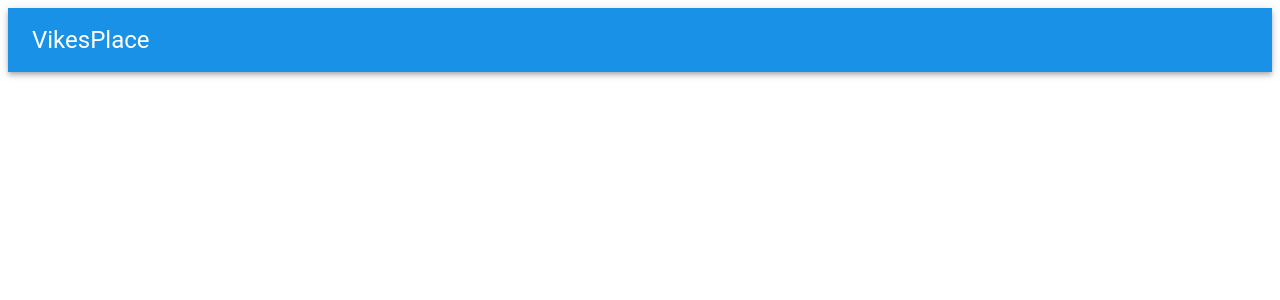
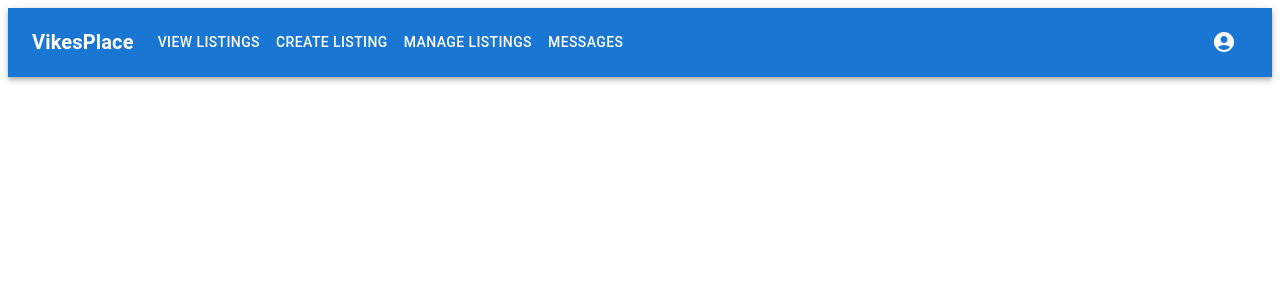
Before and after one commit to vikesplace/vikesplace, a React (Create React App) app in the folder frontend/: page / in a window 1280 px wide. Shown: the top 300 px of the page. Built offline with nearby package versions, Linux system fonts and the light colour scheme.

Commit message:
Created initial nav bar

```diff
--- a/frontend/package.json
+++ b/frontend/package.json
@@ -5,6 +5,7 @@
   "dependencies": {
     "@emotion/react": "^11.11.4",
     "@emotion/styled": "^11.11.5",
+    "@mui/icons-material": "^5.15.19",
     "@mui/material": "^5.15.19",
     "@testing-library/jest-dom": "^5.17.0",
     "@testing-library/react": "^13.4.0",
--- a/frontend/src/App.js
+++ b/frontend/src/App.js
@@ -1,21 +1,13 @@
 import React from 'react';
-import AppBar from '@mui/material/AppBar';
-import Toolbar from '@mui/material/Toolbar';
-import Typography from '@mui/material/Typography';
 import Container from '@mui/material/Container';
 import Box from '@mui/material/Box';
+import NavBar from './NavBar.js';
 import './App.css';
 
 function App() {
   return (
     <div className="App">
-      <AppBar position="static" sx={{ backgroundColor: '#1891e6' }}>
-        <Toolbar sx={{ justifyContent: 'flex-start' }}>
-          <Typography variant="h5" component="div" >
-            VikesPlace
-          </Typography>
-        </Toolbar>
-      </AppBar>
+      <NavBar position="static"></NavBar>
       <Container>
         <Box mt={2}>
           {/* Add your main content here */}
--- /dev/null
+++ b/frontend/src/NavBar.js
@@ -0,0 +1,144 @@
+import * as React from 'react';
+import AppBar from '@mui/material/AppBar';
+import Box from '@mui/material/Box';
+import Toolbar from '@mui/material/Toolbar';
+import IconButton from '@mui/material/IconButton';
+import Typography from '@mui/material/Typography';
+import Menu from '@mui/material/Menu';
+import MenuIcon from '@mui/icons-material/Menu';
+import AccountCircle from '@mui/icons-material/AccountCircle';
+import Container from '@mui/material/Container';
+import Button from '@mui/material/Button';
+import MenuItem from '@mui/material/MenuItem';
+
+const pages = ['View Listings', 'Create Listing', 'Manage Listings', 'Messages'];
+const settings = ['User Profile', 'Logout'];
+
+function NavBar() {
+  const [anchorElNav, setAnchorElNav] = React.useState(null);
+  const [anchorElUser, setAnchorElUser] = React.useState(null);
+
+  const handleOpenNavMenu = (event) => {
+    setAnchorElNav(event.currentTarget);
+  };
+
+  const handleCloseNavMenu = () => {
+    setAnchorElNav(null);
+  };
+
+  const handleOpenUserMenu = (event) => {
+    setAnchorElUser(event.currentTarget);
+  };
+
+  const handleCloseUserMenu = () => {
+    setAnchorElUser(null);
+  };
+
+  return (
+    <AppBar position="static">
+      <Container maxWidth="xl">
+        <Toolbar disableGutters>
+          <Typography
+            variant="h6"
+            noWrap
+            component="a"
+            href="#nav-bar"
+            sx={{
+              mr: 2,
+              display: { xs: 'none', md: 'flex' },
+              fontWeight: 700,
+              color: 'inherit',
+              textDecoration: 'none',
+            }}
+          >
+            VikesPlace
+          </Typography>
+
+          <Box sx={{ flexGrow: 1, display: { xs: 'flex', md: 'none' } }}>
+            <IconButton
+              size="large"
+              aria-label="account of current user"
+              aria-controls="menu-appbar"
+              aria-haspopup="true"
+              onClick={handleOpenNavMenu}
+              color="inherit"
+            >
+            <MenuIcon />
+            </IconButton>
+            <Menu
+              id="menu-appbar"
+              anchorElNav={anchorElNav}
+              anchorOrigin={{
+                vertical: 'bottom',
+                horizontal: 'left',
+              }}
+              keepMounted
+              transformOrigin={{
+                vertical: 'top',
+                horizontal: 'left',
+              }}
+              open={Boolean(anchorElNav)}
+              onClose={handleCloseNavMenu}
+              sx={{
+                display: { xs: 'block', md: 'none' },
+              }}
+            >
+              {pages.map((page) => (
+                <MenuItem key={page} onClick={handleCloseNavMenu}>
+                  <Typography textAlign="center">{page}</Typography>
+                </MenuItem>
+              ))}
+            </Menu>
+          </Box>
+
+          <Box sx={{ flexGrow: 1, display: { xs: 'none', md: 'flex' } }}>
+            {pages.map((page) => (
+              <Button
+                key={page}
+                onClick={handleCloseNavMenu}
+                sx={{ my: 2, color: 'white', display: 'block' }}
+              >
+                {page}
+              </Button>
+            ))}
+          </Box>
+
+          <div>
+            <IconButton
+            size="large"
+            aria-label="account of current user"
+            aria-controls="menu-appbar"
+            aria-haspopup="true"
+            onClick={handleOpenUserMenu}
+            color="inherit"
+            >
+            <AccountCircle />
+            </IconButton>
+            <Menu
+            id="menu-appbar"
+            anchorElUser={anchorElUser}
+            anchorOrigin={{
+                vertical: 'top',
+                horizontal: 'right',
+            }}
+            keepMounted
+            transformOrigin={{
+                vertical: 'top',
+                horizontal: 'right',
+            }}
+            open={Boolean(anchorElUser)}
+            onClose={handleCloseUserMenu}
+            >
+            {settings.map((setting) => (
+                <MenuItem key={setting} onClick={handleCloseUserMenu}>
+                  <Typography textAlign="center">{setting}</Typography>
+                </MenuItem>
+              ))}
+            </Menu>
+        </div>
+        </Toolbar>
+      </Container>
+    </AppBar>
+  );
+}
+export default NavBar;
```
Also changed, not shown: 1 other file (tests, documents, lock files or other folders).
